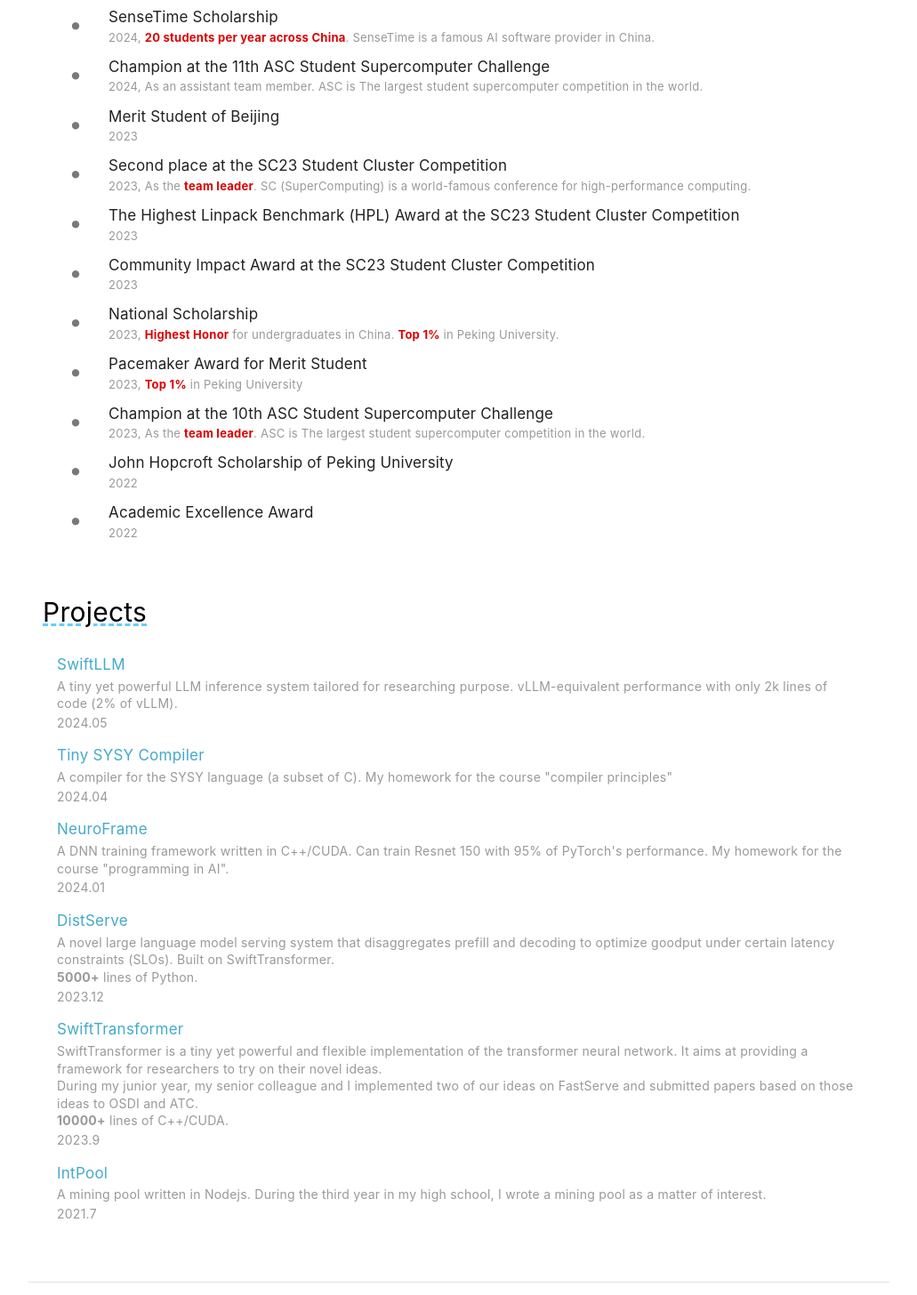
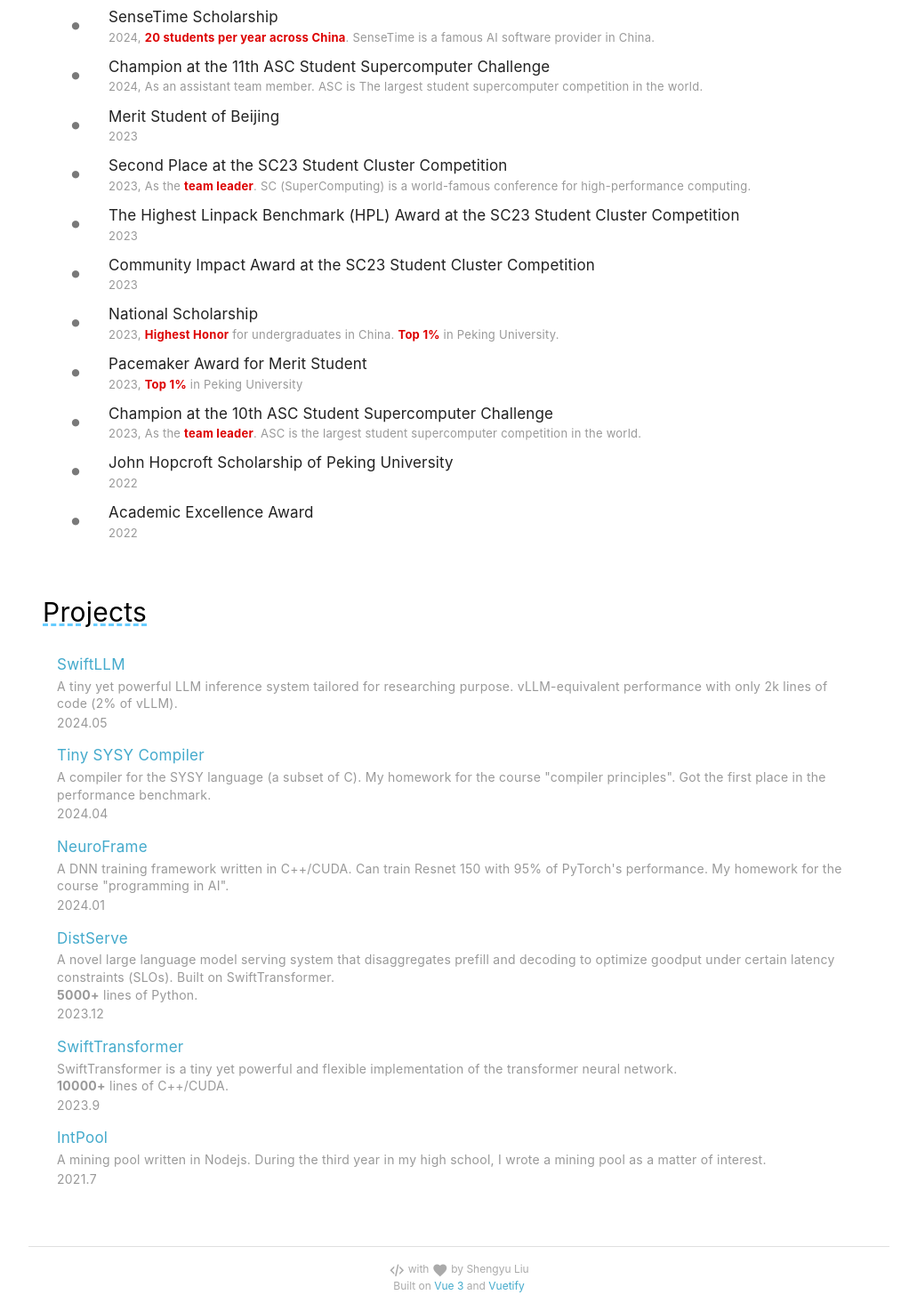
Before and after one commit to interestingLSY/interestingLSY.github.io, a Vue app: page / in a window 1280 px wide. Shown: the part 1323-2779 px from the top of the page at 89% size, without its empty margins (124-1155 px from the left). Built offline with nearby package versions, Linux system fonts and the light colour scheme.

Commit message:
Adjust some text

```diff
--- a/src/data/awards.ts
+++ b/src/data/awards.ts
@@ -22,7 +22,7 @@ const awards: Award[] = [
 	},
 	{
 		year: 2023,
-		name: "Second place at the SC23 Student Cluster Competition",
+		name: "Second Place at the SC23 Student Cluster Competition",
 		description: "As the <b>team leader</b>. SC (SuperComputing) is a world-famous conference for high-performance computing."
 	},
 	{
@@ -48,7 +48,7 @@ const awards: Award[] = [
 	{
 		year: 2023,
 		name: "Champion at the 10th ASC Student Supercomputer Challenge",
-		description: "As the <b>team leader</b>. ASC is The largest student supercomputer competition in the world."
+		description: "As the <b>team leader</b>. ASC is the largest student supercomputer competition in the world."
 	},
 	{
 		year: 2022,
--- a/src/data/projects.ts
+++ b/src/data/projects.ts
@@ -14,7 +14,7 @@ const projects: Project[] = [
 	},
 	{
 		name: "Tiny SYSY Compiler",
-		description: "A compiler for the SYSY language (a subset of C). My homework for the course \"compiler principles\"",
+		description: "A compiler for the SYSY language (a subset of C). My homework for the course \"compiler principles\". Got the first place in the performance benchmark.",
 		time: "2024.04",
 		link: "https://github.com/interestingLSY/sysy-compiler"
 	},
@@ -32,7 +32,7 @@ const projects: Project[] = [
 	},
 	{
 		name: "SwiftTransformer",
-		description: "SwiftTransformer is a tiny yet powerful and flexible implementation of the transformer neural network. It aims at providing a framework for researchers to try on their novel ideas.<br />During my junior year, my senior colleague and I implemented two of our ideas on FastServe and submitted papers based on those ideas to OSDI and ATC.<br /><b>10000+</b> lines of C++/CUDA.",
+		description: "SwiftTransformer is a tiny yet powerful and flexible implementation of the transformer neural network.<br /><b>10000+</b> lines of C++/CUDA.",
 		time: "2023.9",
 		link: "https://github.com/LLMServe/SwiftTransformer"
 	},
```
